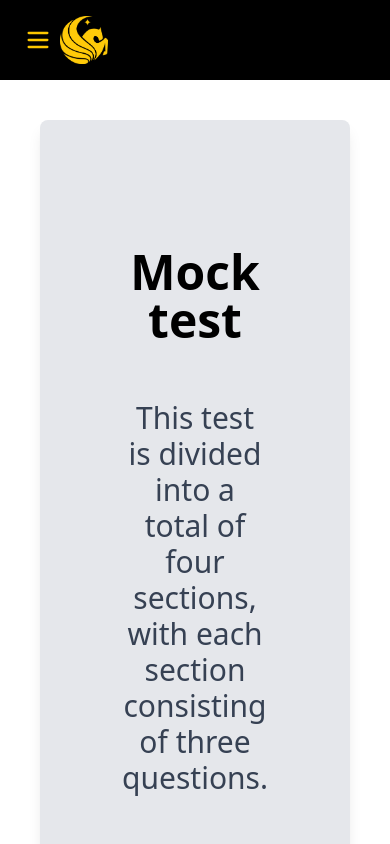
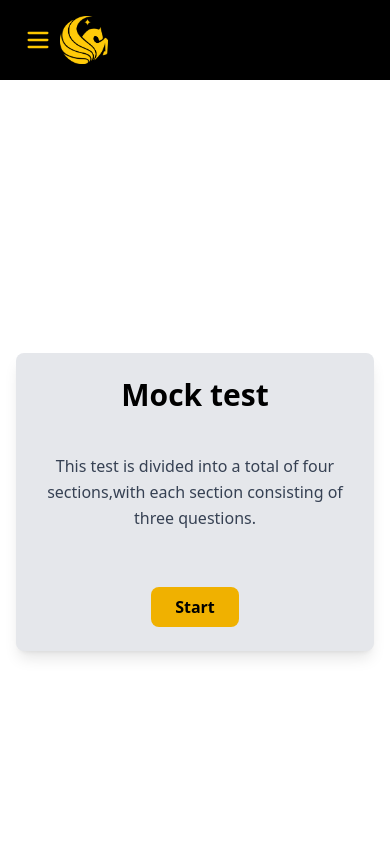
Before and after one commit to minervatbd/knightwise, a React (Vite) app in the folder frontend/: page /mock-test in a window 390 px wide. Built offline with nearby package versions, Linux system fonts and the light colour scheme.

Commit message:
update to responsive design

```diff
--- a/frontend/src/components/MockTestInfo.tsx
+++ b/frontend/src/components/MockTestInfo.tsx
@@ -1,21 +1,20 @@
 import React from "react";
 
-interface MockTestInfoProps {
-  onStart: () => void;
-}
-
-const MockTestInfo: React.FC<MockTestInfoProps> = ({ onStart }) => {
+const MockTestInfo: React.FC<{ onStart: () => void }> = ({ onStart }) => {
   return (
-    <div className="flex justify-center items-center min-h-screen p-10">
-      <div className="bg-gray-200 rounded-lg p-32 shadow-lg w-full max-w-7xl flex flex-col justify-center items-center text-center">
-        <h2 className="text-5xl font-bold mb-6">Mock test</h2>
-        <p className="text-gray-700 mb-8 text-3xl mt-8 max-w-2xl">
-          This test is divided into a total of four sections,<br />
+    <div className="flex justify-center items-center min-h-screen px-4 sm:px-6 md:px-10">
+      <div className="bg-gray-200 rounded-lg p-6 sm:p-12 md:p-20 shadow-lg w-full max-w-7xl flex flex-col justify-center items-center text-center">
+        <h2 className="text-3xl sm:text-4xl md:text-5xl font-bold mb-6">
+          Mock test
+        </h2>
+        <p className="text-gray-700 mb-8 text-base sm:text-xl md:text-2xl mt-4 max-w-2xl leading-relaxed">
+          This test is divided into a total of four sections,
+          <br className="hidden sm:block" />
           with each section consisting of three questions.
         </p>
         <button
           onClick={onStart}
-          className="bg-yellow-500 hover:bg-yellow-600 text-black font-bold py-3 px-8 mt-8 rounded-lg text-2xl"
+          className="bg-yellow-500 hover:bg-yellow-600 text-black font-bold py-2 sm:py-3 px-6 sm:px-8 mt-6 rounded-lg text-base sm:text-lg md:text-xl"
         >
           Start
         </button>
```
